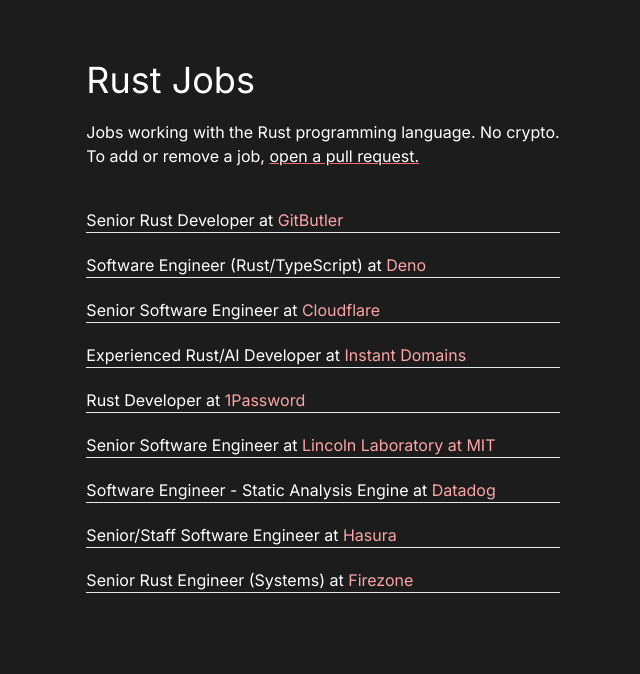
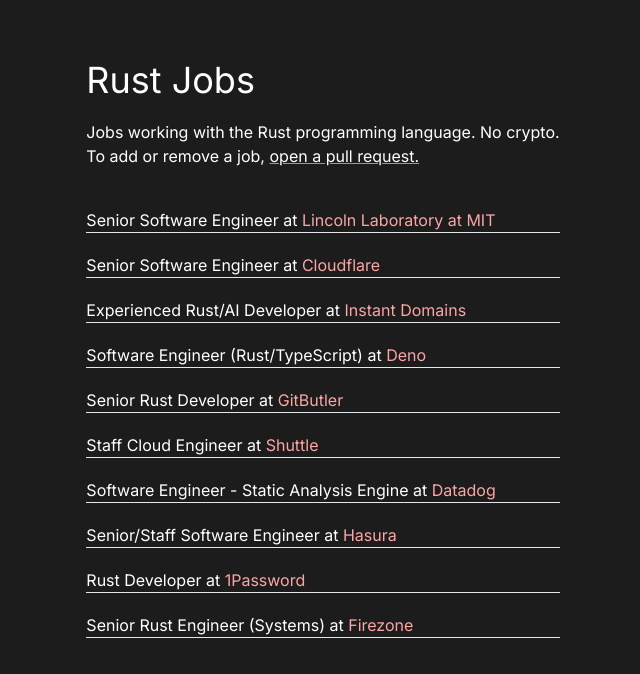
Before and after one commit to NicholasLYang/rustjobs.fyi, a Next.js app: page / in a window 1280 px wide. Shown: the top 674 px of the page, without its empty margins (317-957 px from the left). Built offline with nearby package versions, Linux system fonts and the light colour scheme.

Commit message:
Update README

```diff
--- a/app/page.tsx
+++ b/app/page.tsx
@@ -45,6 +45,11 @@
     title: "Rust Developer",
     company: "1Password",
     url: "https://jobs.lever.co/1password/ba4e4cf1-8d8a-4fc8-8878-4bf055a43f53",
+  },
+  {
+    title: "Staff Cloud Engineer",
+    company: "Shuttle",
+    url: "https://www.ycombinator.com/companies/shuttle/jobs/LpJTT9u-staff-cloud-engineer",
   },
 ];
 
```
Also changed, not shown: 1 other file (tests, documents, lock files or other folders).
